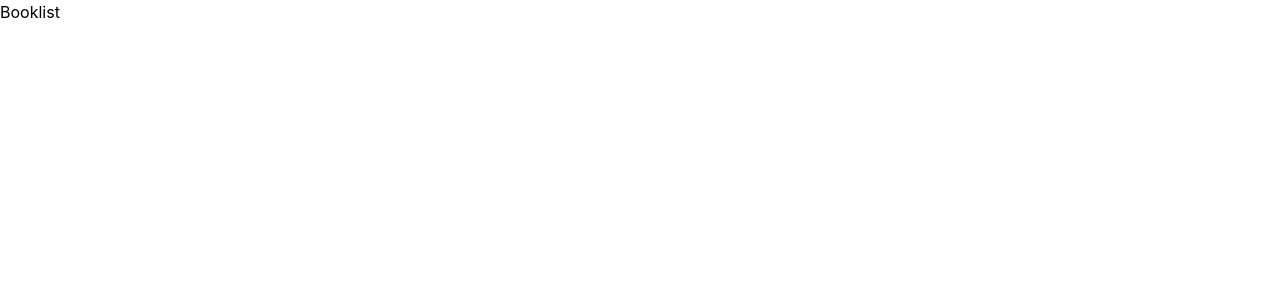
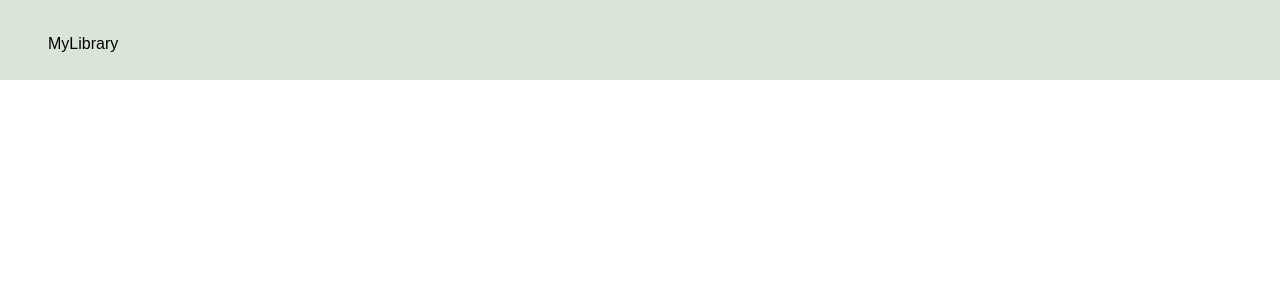
Before and after one commit to MuhamadThoriqAhnaf/PAW-Kel_9, a React (Create React App) app in the folder client/: page /list in a window 1280 px wide. Shown: the top 300 px of the page. Built offline with nearby package versions, Linux system fonts and the light colour scheme.

Commit message:
dikit + fix gitignore

```diff
--- a/client/src/pages/Booklist.js
+++ b/client/src/pages/Booklist.js
@@ -2,6 +2,11 @@ import React from 'react'
 
 export default function Booklist() {
   return (
-    <div>Booklist</div>
+    <main class="bg-white bg-cover h-screen">
+    <div class='bg-tosca h-20'>
+      <h1 class='md:ml-12 md:pt-8 font-rubik '>MyLibrary</h1>
+    </div>
+    </main>
+
   )
 }
--- a/client/tailwind.config.js
+++ b/client/tailwind.config.js
@@ -17,6 +17,9 @@ module.exports = {
         'book-pink': "url('../public/assets/asset-book-pink.svg')",
         'star': "url('../public/assets/asset-star.svg')",
       },
+      colors: {
+        'tosca': '#D9E5D6',
+      },
     },
   },
   plugins: [],
```
Also changed, not shown: 2 other files (tests, documents, lock files or other folders).
